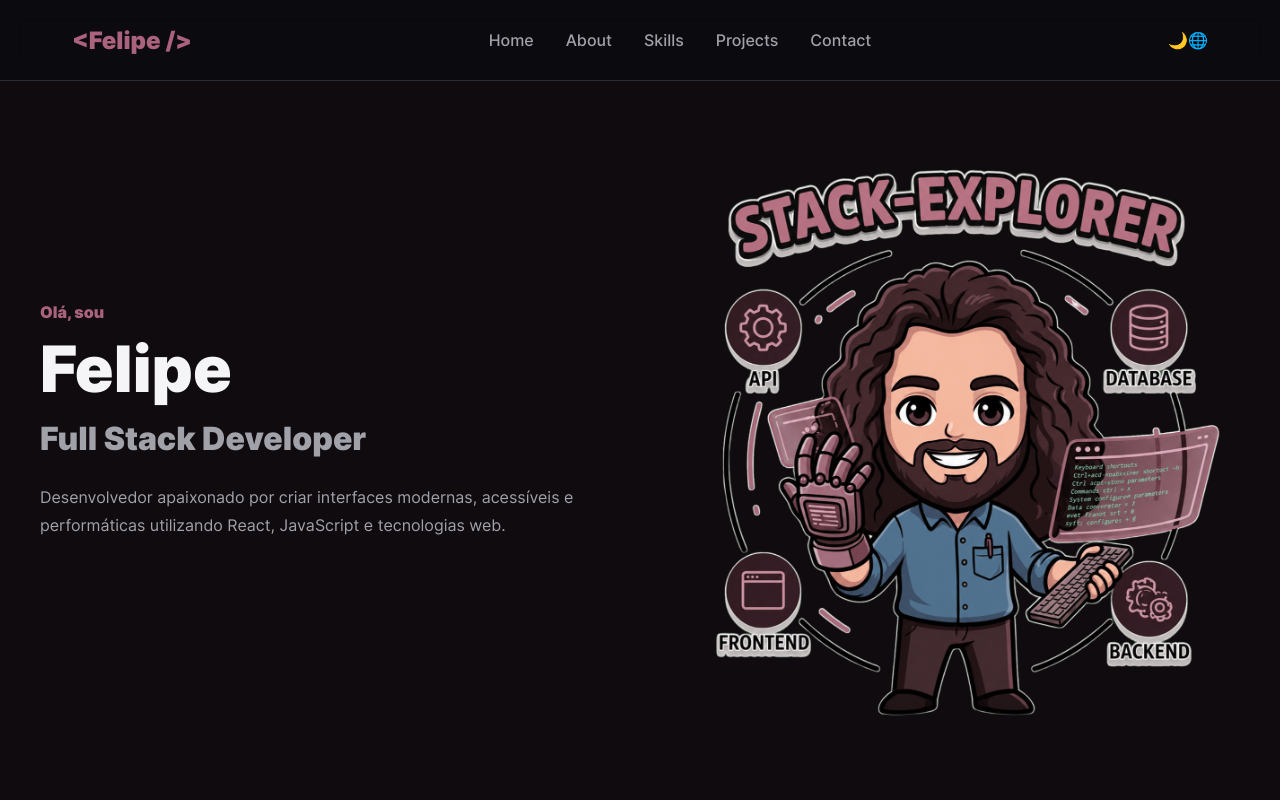
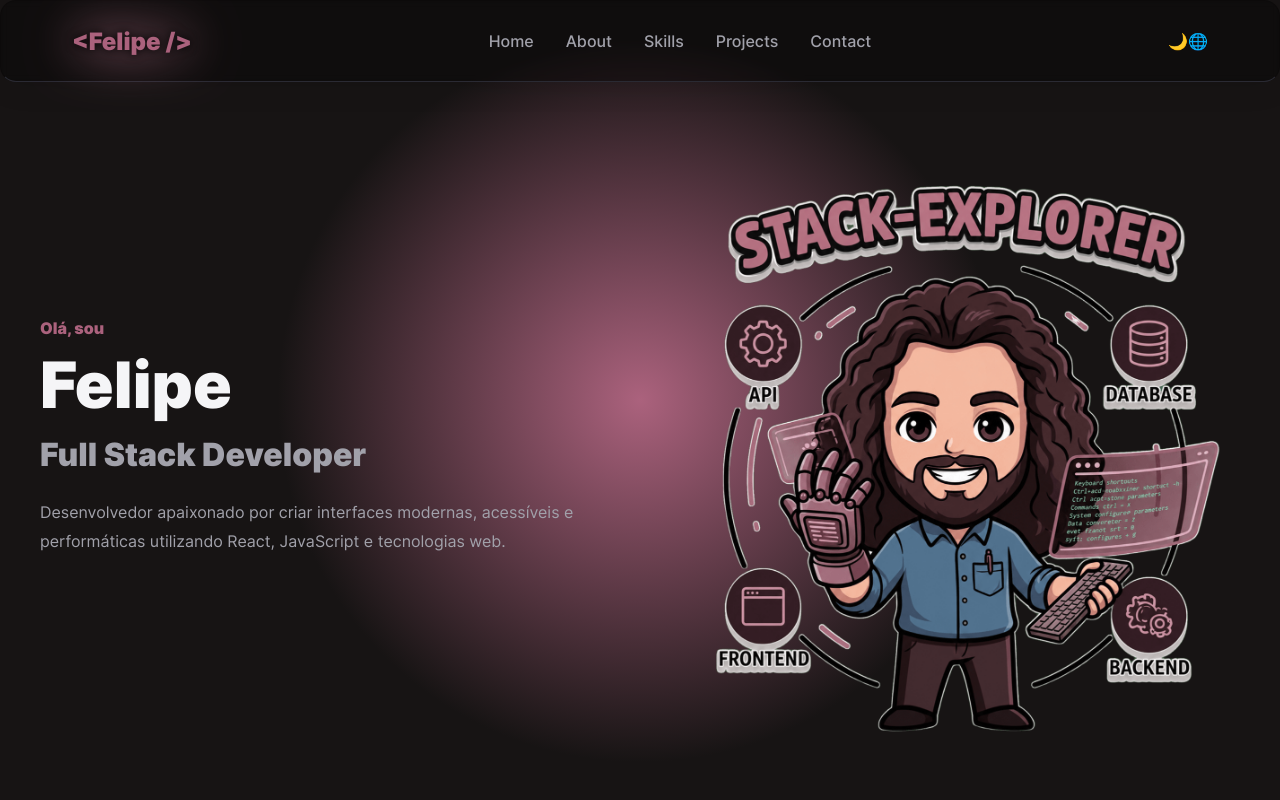
Before and after one commit to flpzht/portfolio, a React (Vite) app: page / in a window 1280 px wide. Shown: the top 800 px of the page. Built offline with nearby package versions, Linux system fonts and the light colour scheme.

Commit message:
refactor: some style changes in the navbar

```diff
--- a/src/components/Navbar/Navbar.jsx
+++ b/src/components/Navbar/Navbar.jsx
@@ -16,7 +16,7 @@ export default function Navbar() {
 
       <nav className={styles.nav}>
 
-        <a href="#hero" className={styles.logo} aria-label="Ir para o topo da página">{BRAND_NAME}</a>
+        <a href="#" className={styles.logo} aria-label="Ir para o topo da página">{BRAND_NAME}</a>
 
         <ul className={styles.menu}>
           {navigationLinks.map(({ href, label }) => (
--- a/src/components/Navbar/Navbar.module.css
+++ b/src/components/Navbar/Navbar.module.css
@@ -3,8 +3,12 @@
   top: 0;
   z-index: var(--z-navbar);
 
-  background: rgba(11, 11, 15, 0.8);
-  backdrop-filter: blur(12px);
+  background: rgba(0, 0, 0, 0.35);
+  border-radius: 16px;
+  box-shadow: 0 4px 30px rgba(0, 0, 0, 0.1);
+  backdrop-filter: blur(3.5px);
+  -webkit-backdrop-filter: blur(3.5px);
+  border: 1px solid rgba(0, 0, 0, 0.16);
 
   border-bottom: 1px solid var(--border);
 }
@@ -29,6 +33,10 @@
   font-weight: 700;
 
   transition: color var(--transition-normal);
+
+  filter:
+    drop-shadow(0 0 5px #000)
+    drop-shadow(0 0 25px var(--primary-hover));
 }
 
 .logo:hover {
@@ -81,6 +89,6 @@
   gap: 1rem;
 }
 
-.actions > * {
+.actions>* {
   cursor: pointer;
 }
--- a/src/sections/Hero/Hero.module.css
+++ b/src/sections/Hero/Hero.module.css
@@ -4,7 +4,7 @@
 
   min-height: calc(100vh - var(--header-height));
 
-  padding: 4rem 2rem;
+  padding: var(--padding-6) 2rem;
 }
 
 .container {
--- a/src/styles/globals.css
+++ b/src/styles/globals.css
@@ -17,7 +17,8 @@ html {
 
 body {
   min-height: 100vh;
-  background: var(--background);
+  background: var(--background-screen);
+  background-attachment: fixed;
   color: var(--text);
   font-family: var(--font-primary);
   -webkit-font-smoothing: antialiased;
--- a/src/styles/variables.css
+++ b/src/styles/variables.css
@@ -16,6 +16,8 @@
   --background: #0f0b0f;
   --surface: #17171c;
   --surface-hover: #1f1f27;
+
+  --background-screen: #AB627D radial-gradient(circle, rgba(171, 98, 125, 1) 0%, rgba(23, 20, 20, 1) 48%);
 
   --primary: #ab627d;
   --primary-hover: #c97e99;
@@ -70,4 +72,15 @@
 --z-navbar: 100;
 --z-modal: 1000;
 --z-tooltip: 1100;
+
+/* ======== PADDING ========= */
+
+--padding-1: 1rem; /* 16px */
+--padding-2: 2rem; /* 32px */
+--padding-3: 3rem; /* 48px */
+--padding-4: 4rem; /* 64px */
+--padding-5: 5rem; /* 80px */
+--padding-6: 6rem; /* 96px */
+--padding-8: 8rem; /* 128px */
+--padding-10: 10rem; /* 160px */
 }
```
Also changed, not shown: src/data/projects.js (+51 -0 lines).
